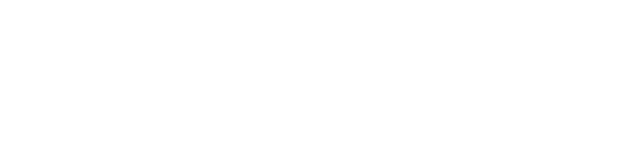
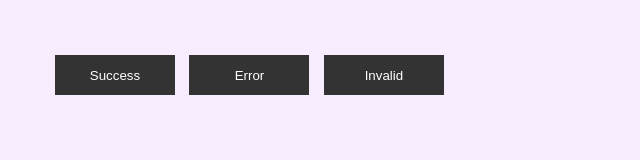
Before and after one commit to shubham-mishra-ca/JSToaster, a plain HTML site: page index.html in a window 1280 px wide. Shown: the whole page, without its empty margins (0-640 px from the left). Drawn offline with Linux system fonts and the light colour scheme.

Commit message:
Added buttons and their stylings.

```diff
--- a/index.html
+++ b/index.html
@@ -4,8 +4,15 @@
     <meta charset="UTF-8">
     <meta name="viewport" content="width=device-width, initial-scale=1.0">
     <title>JS Toaster 🍞</title>
+    <link rel="stylesheet" href="style.css">
 </head>
 <body>
+    <div class="buttons">
+        <button>Success</button>
+        <button>Error</button>
+        <button>Invalid</button>
+
+    </div>
 
 </body>
 </html>
--- a/style.css
+++ b/style.css
@@ -4,3 +4,23 @@
     font-family: 'Poppins' , sans-serif;
     box-sizing: border-box;
 }
+
+body{
+    background: #f7edff;
+
+}
+
+.buttons{
+    margin: 50px;
+}
+
+.buttons button{
+    background: #333;
+    color: #fff;
+    border: 0;
+    outline: 0;
+    width: 120px;
+    height: 40px;
+    margin: 5px;
+    cursor: pointer;
+}
```
